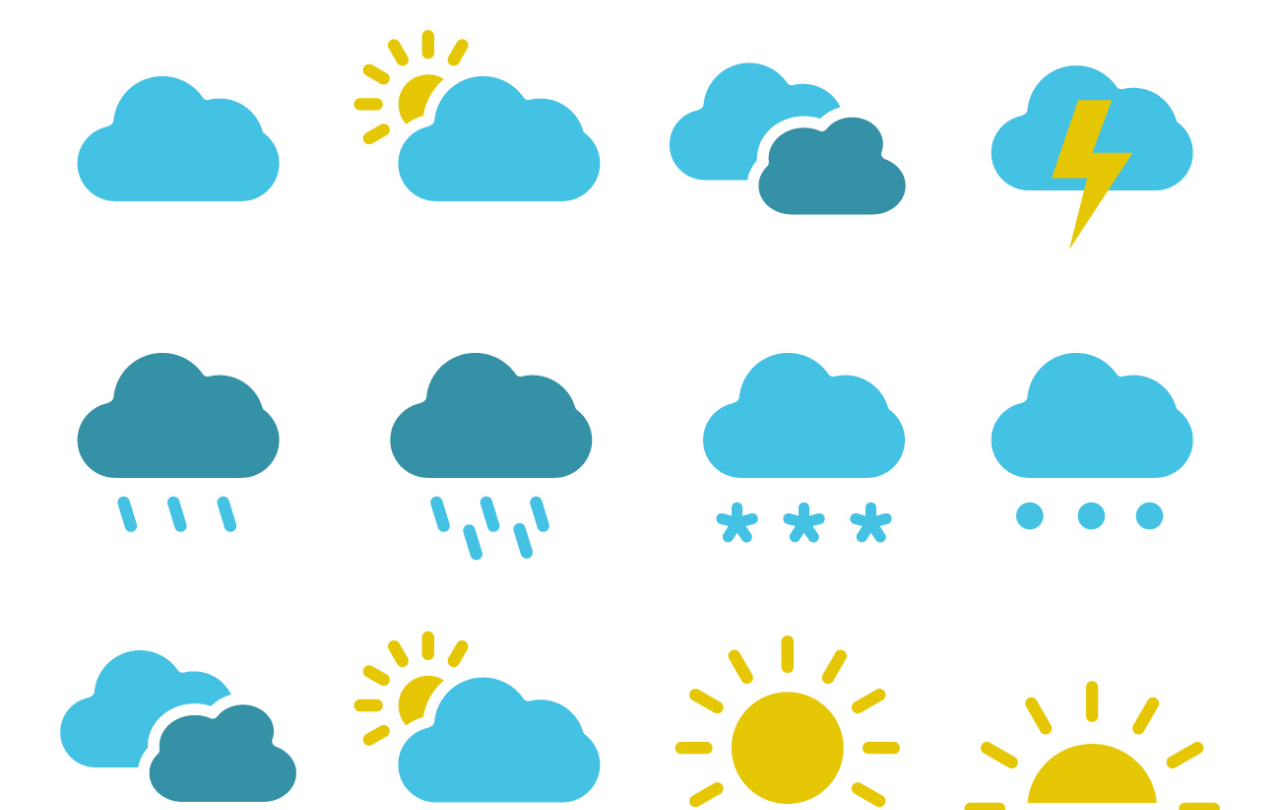
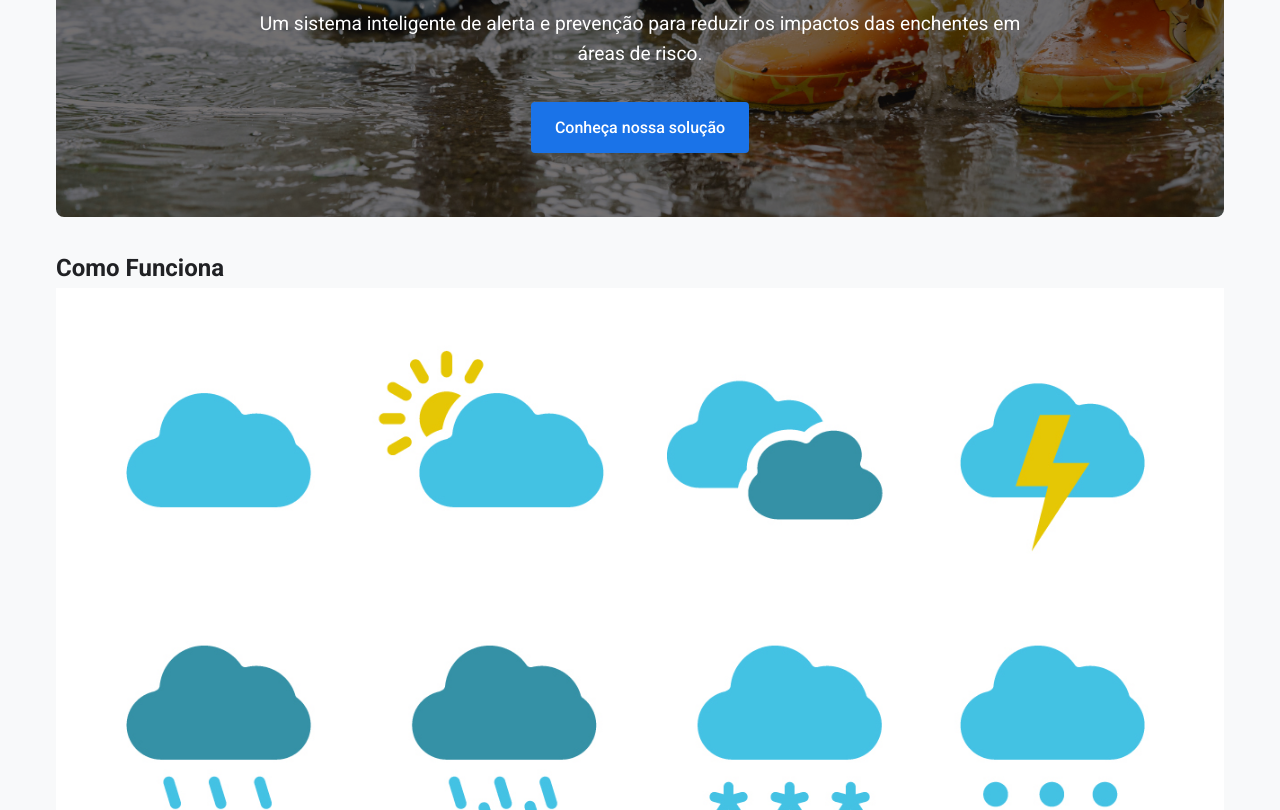
Before and after one commit to Front-End-ChallengeHC-1TDSPG/gs-sos-enchentes, a plain HTML site: page index.html in a window 1280 px wide. Shown: the part 257-1067 px from the top of the page. Drawn offline with Linux system fonts and the light colour scheme; a script that the page names is missing.

Commit message:
Estilização da main-content das páginas

```diff
--- a/assets/css/style.css
+++ b/assets/css/style.css
@@ -88,3 +88,60 @@ img {
 .main-nav a:hover {
     background-color: rgba(255,255,255,0.2);
 }
+
+/* Main Content */
+.main-content {
+    flex: 1;
+    padding: 2rem 1rem;
+    max-width: 1200px;
+    margin: 0 auto;
+    width: 100%;
+}
+
+.hero {
+    background: linear-gradient(rgba(0,0,0,0.5), rgba(0,0,0,0.5)), url('../images/fundo.jpg');
+    background-size: cover;
+    background-position: center;
+    color: var(--light-color);
+    padding: 4rem 2rem;
+    text-align: center;
+    border-radius: 8px;
+    margin-bottom: 2rem;
+}
+
+.hero h1 {
+    font-size: 2.5rem;
+    margin-bottom: 1rem;
+}
+
+.hero p {
+    font-size: 1.2rem;
+    max-width: 800px;
+    margin: 0 auto 2rem;
+}
+
+.btn {
+    display: inline-block;
+    background-color: var(--accent-color);
+    color: var(--dark-color);
+    padding: 0.8rem 1.5rem;
+    border-radius: 4px;
+    font-weight: 500;
+    transition: all var(--transition-speed);
+    border: none;
+    cursor: pointer;
+}
+
+.btn:hover {
+    background-color: #e8ac04;
+    transform: translateY(-2px);
+}
+
+.btn-primary {
+    background-color: var(--primary-color);
+    color: var(--light-color);
+}
+
+.btn-primary:hover {
+    background-color: #1557b7;
+}
```
